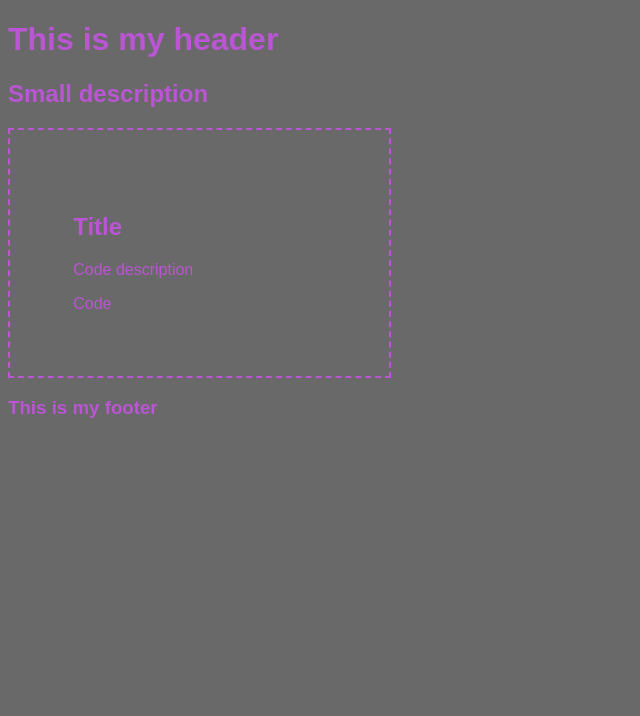
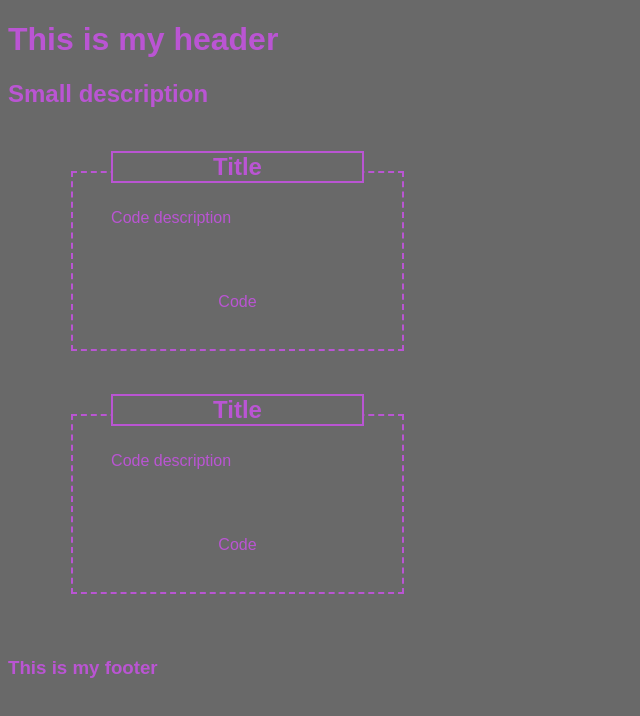
Before and after one commit to RitzGL/css-cheat-sheet, a plain HTML site: page index.html in a window 1280 px wide. Shown: the whole page, without its empty margins (0-640 px from the left). Drawn offline with Linux system fonts and the light colour scheme.

Commit message:
added more class selectors and an extra article

```diff
--- a/css/style.css
+++ b/css/style.css
@@ -5,8 +5,28 @@
 }
 
 .card{
-    padding: 5%;
+    margin: 5%;
+    padding: 3%;
     border: 2px;
     border-style:dashed;
     max-width: 20%;
+    max-height: 10%;
 }
+
+.card h2{
+    position:relative;
+    bottom: 60px;
+    text-align: center;
+    border: 2px;
+    border-style: solid;
+    margin:0%;
+}
+
+.card p{
+    position:relative;
+    bottom:50px;
+}
+
+.card section{
+    text-align: center;
+}
--- a/index.html
+++ b/index.html
@@ -20,6 +20,13 @@
         <p>Code description</p>
         <section>Code</section>
     </article>
+
+    <article class="card">
+        <h2>Title</h2>
+        <p>Code description</p>
+        <section>Code</section>
+    </article>
+
 </body>
 
 <footer>
```
